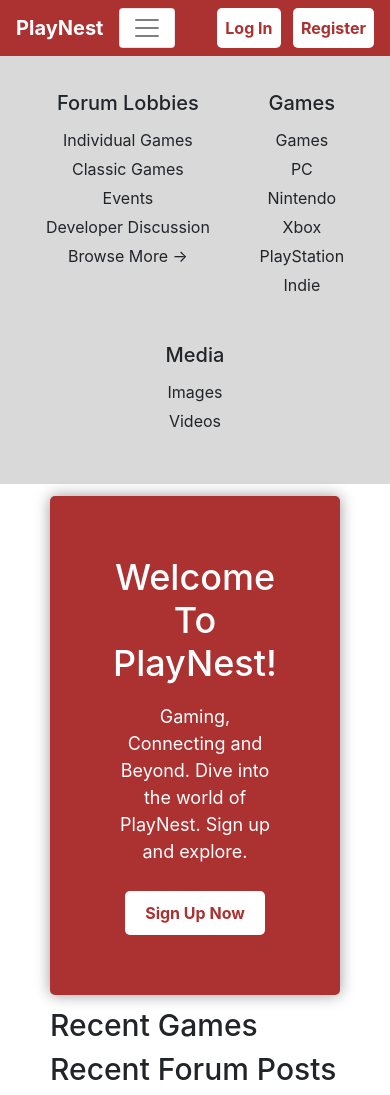
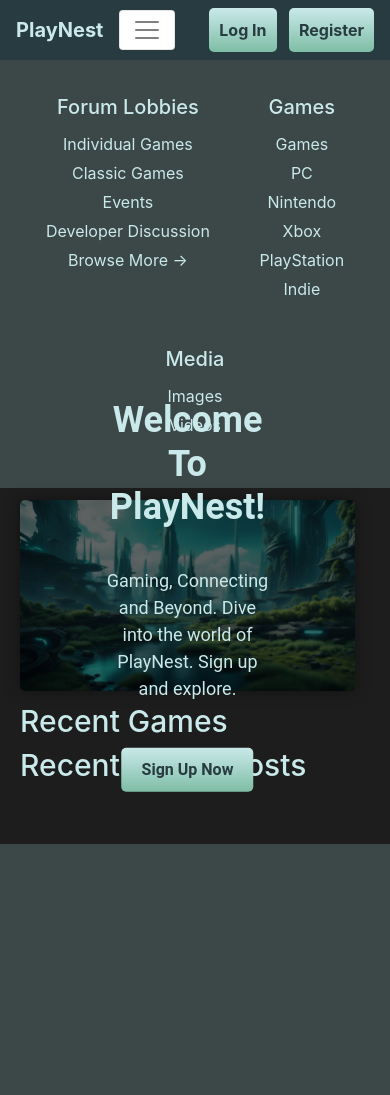
Before and after one commit to odesai840/PlayNest, a Flask app: page /home in a window 390 px wide. After the commit the page ends 844 px from the top, so only its background shows below. Run offline with Flask 3, Linux system fonts and the light colour scheme; some libraries are stand-ins or nearby versions.

Commit message:
worked on styling, need to touch up responsiveness though

```diff
--- a/static/styles.css
+++ b/static/styles.css
@@ -1,5 +1,6 @@
 body {
     overflow-x: hidden;
+    background-color: #1d1d1d;
 }
 
 .container {
@@ -8,19 +9,19 @@
 }
 
 .custom-navbar {
-    background-color: #ac3131;
+    background-color: #273b40;
 }
 
 .navbar-custom .navbar-brand:hover {
-    background-color: white;
-    color: #ac3131;
+    background-color: #8be8b5;
+    color: #273b40;
     padding: 4px;
     border-radius: 4px;
     cursor: pointer;
 }
 
 .navbar-custom .navbar-brand {
-    color: white;
+    color: #cae9ea;
     font-weight: bold;
 }
 
@@ -30,10 +31,12 @@
 
 .navbar-nav .nav-item.active .nav-link {
     color: white;
+    font-weight: bold;
 }
 
 .navbar-nav .nav-item .nav-link:hover {
-    color: white;
+    color: #8be8b5;
+    font-weight: bold;
 }
 
 .navbar-toggler {
@@ -48,8 +51,8 @@
 }
 
 .sidebar {
-    background-color: #d9d9d9;
-    height: 100%;
+    background-color: #3c4748;
+    height: 100vh;
     padding: 20px;
 }
 
@@ -62,12 +65,14 @@
 }
 
 .sidebar-content {
+    color: #cae9ea;
     padding: 15px;
 }
 
 .sidebar-content li:hover {
-    color: #ac3131;
+    color: #8be8b5;
     cursor: pointer;
+    font-weight: bold;
 }
 
 .sidebar-content ul {
@@ -90,70 +95,94 @@
 }
 
 .browse-more:hover {
-    color: #ac3131;
     text-decoration: underline;
 }
 
 .register-buttons {
-    background-color: white;
-    color: #ac3131;
+    background: linear-gradient(180deg, #cae9ea, #7ebda5);
+    color: #273b40;
     font-weight: bold;
-    padding: 8px;
+    padding: 10px;
     border: none;
     border-radius: 5px;
     cursor: pointer;
 
     &:hover {
-        background-color: #ac3131;
-        color: white;
-        border: 2px solid white;
+        background: linear-gradient(180deg, #8be8b5, #4b9c78);
+        color: #273b40;
+        border: 2px solid #cae9ea;
     }
 }
 
-.hero {
-    background-color: #ac3131;
-    color: white;
+header {
     text-align: center;
-    margin-top: 3%;
-    margin-left: 50px;
-    margin-right: 50px;
-    padding: 60px;
+    position: relative;
+    color: #fff;
+    font-family: 'Roboto', sans-serif;
     border-radius: 5px;
     box-shadow: 0 0 15px rgba(0, 0, 0, 0.4);
+    margin-left: 20px;
+    margin-right: 35px;
+    margin-top: 3%;
 }
 
-.hero h2 {
-    font-size: 36px;
-    padding-bottom: 10px;
+header img {
+    width: 100%;
+    max-height: 500px;
+    object-fit: cover;
+    filter: brightness(0.4);
+    border-radius: 5px;
 }
 
-.hero p {
+section {
+    position: absolute;
+    top: 50%;
+    left: 50%;
+    transform: translate(-50%, -50%);
+}
+
+header h2 {
+    color: #cae9ea;
+    font-size: 36px;
+    font-weight: bold;
+    padding-bottom: 30px;
+}
+
+header p {
+    color: #cae9ea;
     font-size: 18px;
-    padding-bottom: 10px;
+    padding-bottom: 30px;
 }
 
 .hero-button {
-    background-color: white;
+    background: linear-gradient(180deg, #cae9ea, #7ebda5);
     font-weight: bold;
-    color: #ac3131;
+    color: #273b40;
     border: none;
     border-radius: 5px;
     padding: 10px 20px;
     cursor: pointer;
 
     &:hover {
-        background-color: #ac3131;
-        border: 2px solid white;
-        color: white;
+        background: linear-gradient(180deg, #8be8b5, #4b9c78);
+        border: 2px solid #cae9ea;
+        color: #273b40;
     }
 }
 
 .content-below-hero {
     margin-top: 3%;
-    margin-left: 50px;
-    margin-right: 50px;
+    margin-left: 20px;
 }
 
 .content-below-hero h2 {
     font-size: 30px;
 }
+
+.recent-games h2 {
+    color: #cae9ea;
+}
+
+.recent-forum-posts h2 {
+    color: #cae9ea;
+}
--- a/templates/home.html
+++ b/templates/home.html
@@ -39,12 +39,14 @@
 
             <div class="col-md-10">
                 <div class="main-content">
-                    <div class="hero">
-                        <h2>Welcome To PlayNest!</h2>
-                        <p>Gaming, Connecting and Beyond. Dive into the world of PlayNest. Sign up and explore.</p>
-                        <button class="hero-button">Sign Up Now</button>
-                    </div>
-
+                    <header>
+                        <img src="./static/images/game_landscape.jpg">
+                        <section>
+                            <h2>Welcome To PlayNest!</h2>
+                            <p>Gaming, Connecting and Beyond. Dive into the world of PlayNest. Sign up and explore.</p>
+                            <button class="hero-button">Sign Up Now</button>
+                        </section>
+                    </header>
 
                     <div class="content-below-hero">
                         <div class="recent-games">
```
Also changed, not shown: static/images/game_landscape.jpg (added).
